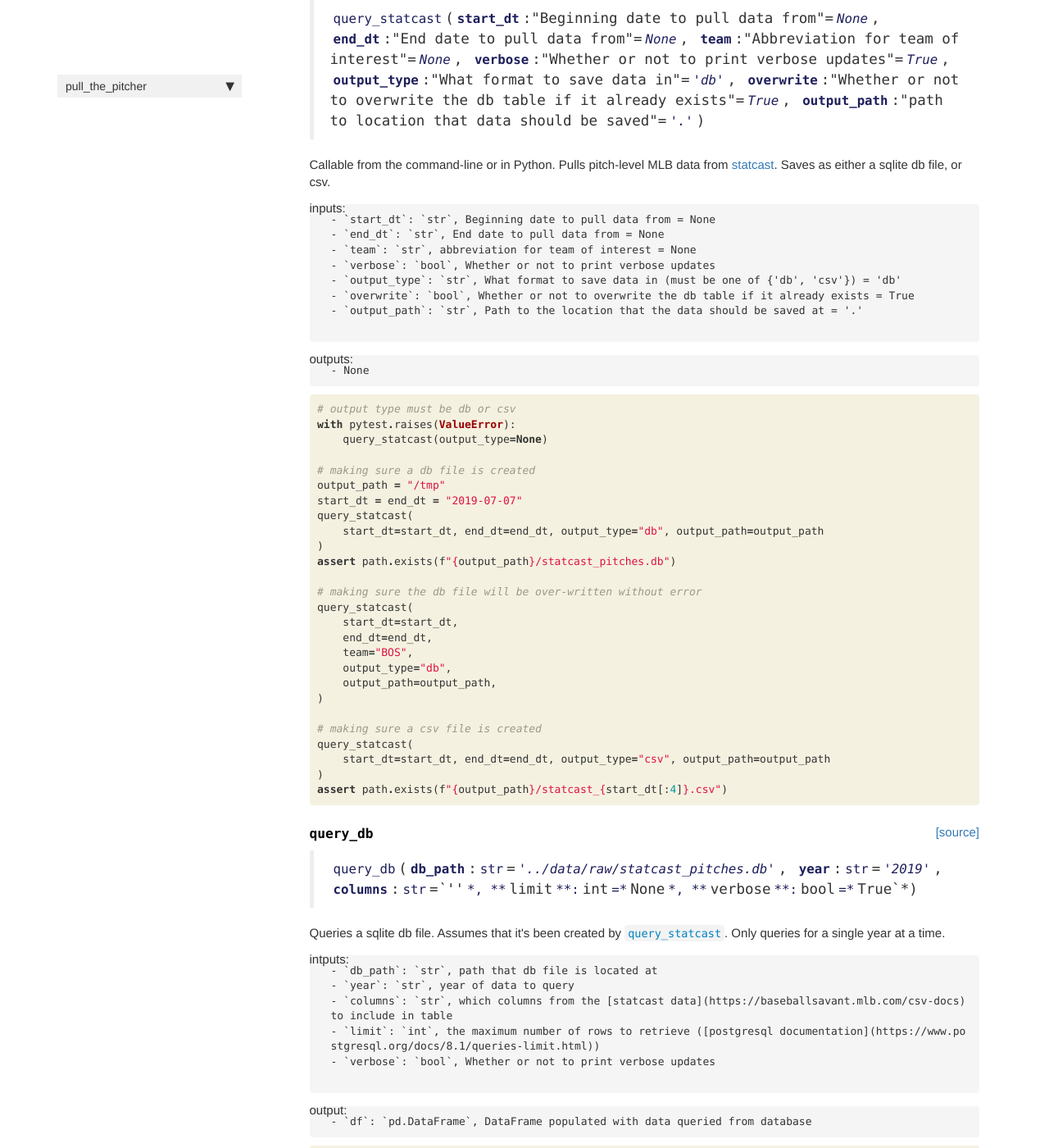
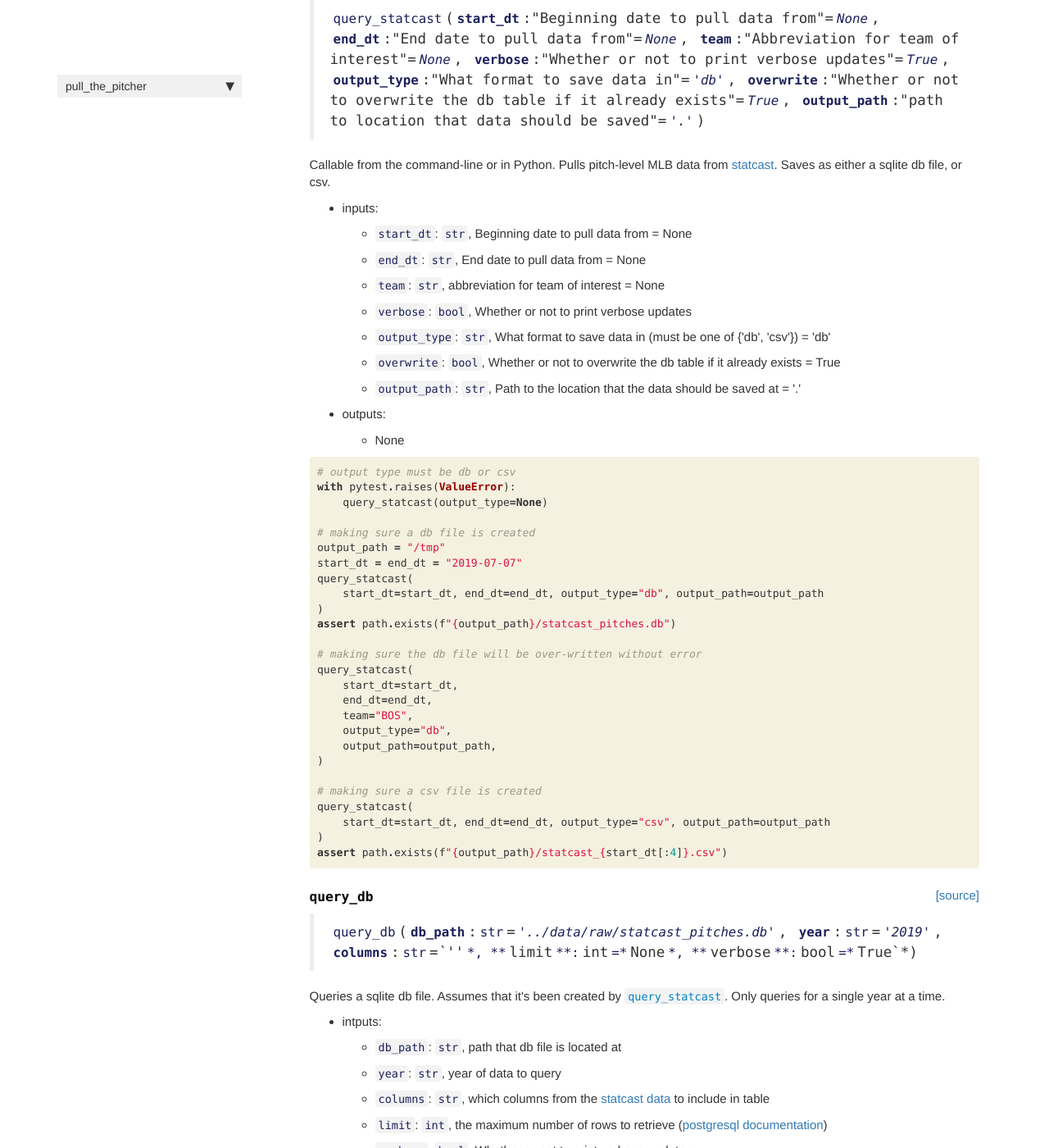
Before and after one commit to collinprather/pull-the-pitcher, a Jekyll site: the page built from docs/data_acquisition.html, in a window 1280 px wide and 1400 px high, scrolled down 439 px. Shown: the whole window at 82% size. Built offline with Jekyll 4.4.1, drawn with Linux system fonts in a browser that asks for light colours; nearby versions of some CDN libraries; comment, search, counter and statistics services are not loaded; some of the changed text lies outside the part shown.

Commit message:
fixing docstrings for docs

```diff
--- a/docs/data_acquisition.html
+++ b/docs/data_acquisition.html
@@ -49,20 +49,24 @@ description: "This is a script which invokes `pybaseball`'s <a href='https://git
 </blockquote>
 <p>Callable from the command-line or in Python. Pulls pitch-level MLB data from <a href="https://baseballsavant.mlb.com/statcast_search">statcast</a>.
 Saves as either a sqlite db file, or csv.</p>
-<p>inputs:</p>
-
-<pre><code>- `start_dt`: `str`, Beginning date to pull data from = None
-- `end_dt`: `str`, End date to pull data from = None
-- `team`: `str`, abbreviation for team of interest = None
-- `verbose`: `bool`, Whether or not to print verbose updates
-- `output_type`: `str`, What format to save data in (must be one of {'db', 'csv'}) = 'db'
-- `overwrite`: `bool`, Whether or not to overwrite the db table if it already exists = True
-- `output_path`: `str`, Path to the location that the data should be saved at = '.'
-
-</code></pre>
-<p>outputs:</p>
-
-<pre><code>- None</code></pre>
+<ul>
+<li><p>inputs:</p>
+<ul>
+<li><code>start_dt</code>: <code>str</code>, Beginning date to pull data from = None</li>
+<li><code>end_dt</code>: <code>str</code>, End date to pull data from = None</li>
+<li><code>team</code>: <code>str</code>, abbreviation for team of interest = None</li>
+<li><code>verbose</code>: <code>bool</code>, Whether or not to print verbose updates</li>
+<li><code>output_type</code>: <code>str</code>, What format to save data in (must be one of {'db', 'csv'}) = 'db'</li>
+<li><code>overwrite</code>: <code>bool</code>, Whether or not to overwrite the db table if it already exists = True</li>
+<li><code>output_path</code>: <code>str</code>, Path to the location that the data should be saved at = '.'</li>
+</ul>
+</li>
+<li><p>outputs:</p>
+<ul>
+<li>None</li>
+</ul>
+</li>
+</ul>
 
 </div>
 
@@ -138,18 +142,22 @@ Saves as either a sqlite db file, or csv.</p>
 </blockquote>
 <p>Queries a sqlite db file. Assumes that it's been created by <a href="/pull-the-pitcher/data_acquisition#query_statcast"><code>query_statcast</code></a>.
 Only queries for a single year at a time.</p>
-<p>intputs:</p>
-
-<pre><code>- `db_path`: `str`, path that db file is located at
-- `year`: `str`, year of data to query
-- `columns`: `str`, which columns from the [statcast data](https://baseballsavant.mlb.com/csv-docs) to include in table
-- `limit`: `int`, the maximum number of rows to retrieve ([postgresql documentation](https://www.postgresql.org/docs/8.1/queries-limit.html))
-- `verbose`: `bool`, Whether or not to print verbose updates
-
-</code></pre>
-<p>output:</p>
-
-<pre><code>- `df`: `pd.DataFrame`, DataFrame populated with data queried from database</code></pre>
+<ul>
+<li><p>intputs:</p>
+<ul>
+<li><code>db_path</code>: <code>str</code>, path that db file is located at</li>
+<li><code>year</code>: <code>str</code>, year of data to query</li>
+<li><code>columns</code>: <code>str</code>, which columns from the <a href="https://baseballsavant.mlb.com/csv-docs">statcast data</a> to include in table</li>
+<li><code>limit</code>: <code>int</code>, the maximum number of rows to retrieve (<a href="https://www.postgresql.org/docs/8.1/queries-limit.html">postgresql documentation</a>)</li>
+<li><code>verbose</code>: <code>bool</code>, Whether or not to print verbose updates</li>
+</ul>
+</li>
+<li><p>output:</p>
+<ul>
+<li><code>df</code>: <code>pd.DataFrame</code>, DataFrame populated with data queried from database</li>
+</ul>
+</li>
+</ul>
 
 </div>
 
```
Also changed, not shown: 2 other files.
